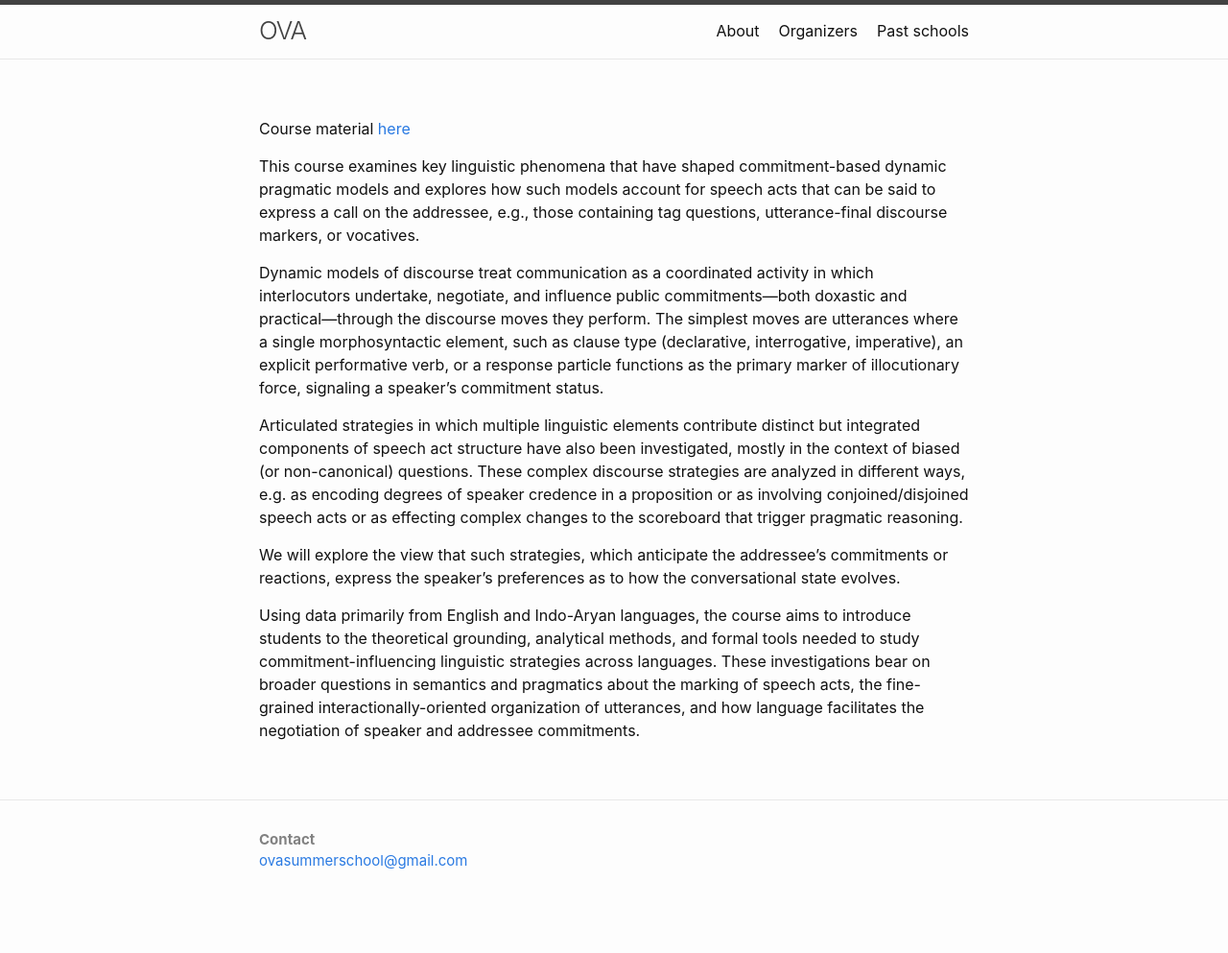
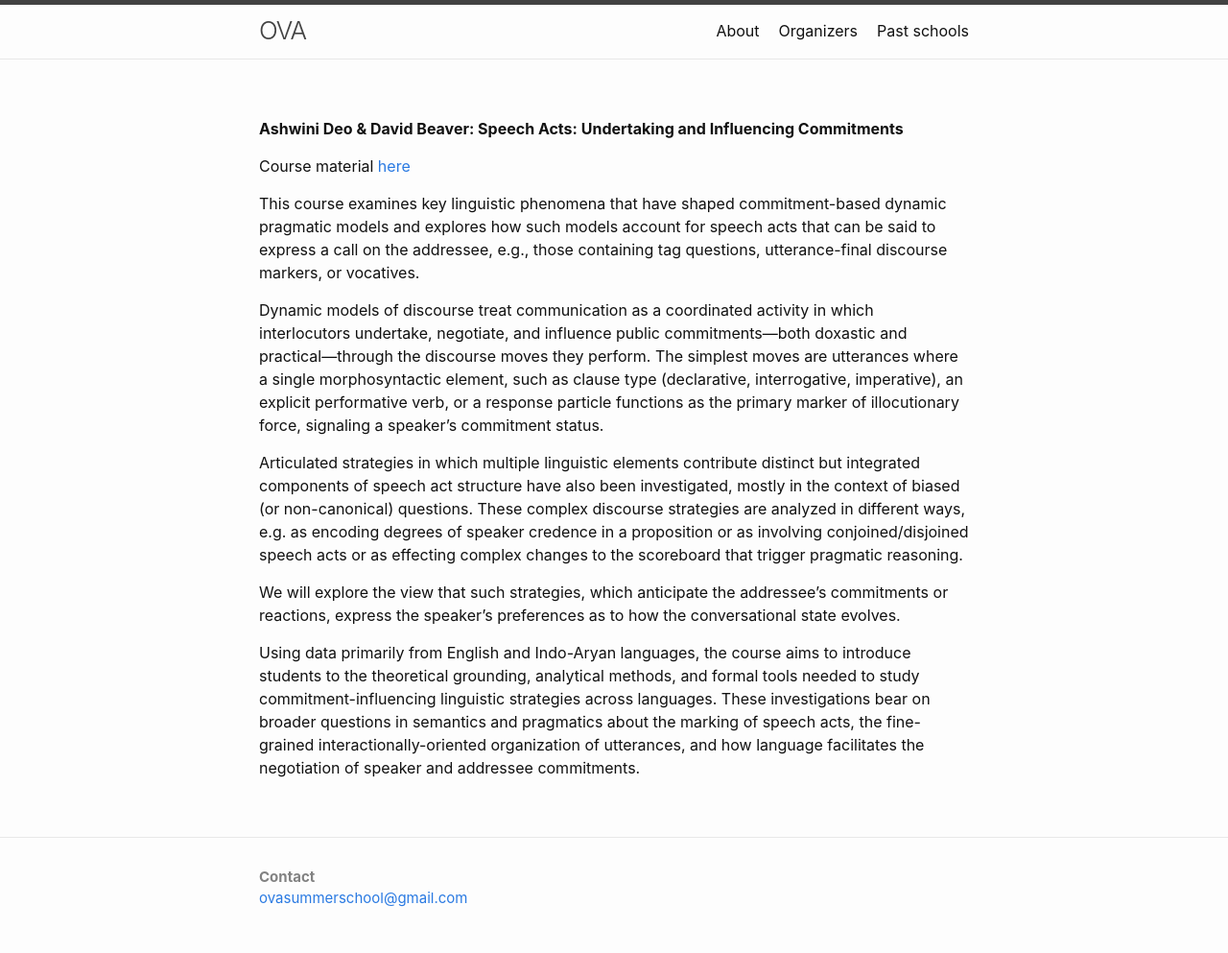
Before and after one commit to ovaschool/ovaschool.github.io, a Jekyll site: the page built from staticpages/oldprograms/zagreb2025-cs/deobeaver-speechacts.md, in a window 1280 px wide. Shown: the whole page at 96% size. Built offline with Jekyll 4.4.1, drawn with Linux system fonts in a browser that asks for light colours; our own code applies the rules of GitHub Pages for plain Markdown files; before the commit the page ends 954 px from its top, so only the background shows below that.

Commit message:
Update deobeaver-speechacts.md

```diff
--- a/staticpages/oldprograms/zagreb2025-cs/deobeaver-speechacts.md
+++ b/staticpages/oldprograms/zagreb2025-cs/deobeaver-speechacts.md
@@ -4,7 +4,7 @@ permalink: /deobeaver/
 layout: page
 exclude: true
 ---
-
+**Ashwini Deo & David Beaver: Speech Acts: Undertaking and Influencing Commitments**<br/>
 
 Course material [here](https://shorturl.at/AdbrU)<br/>
 
```
